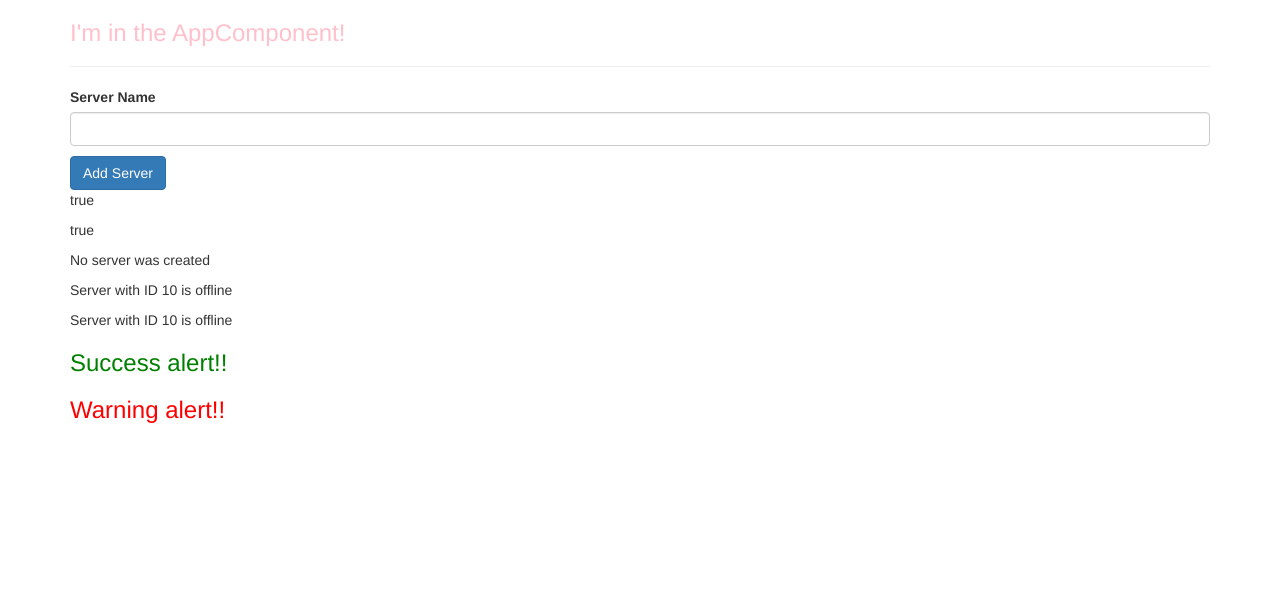
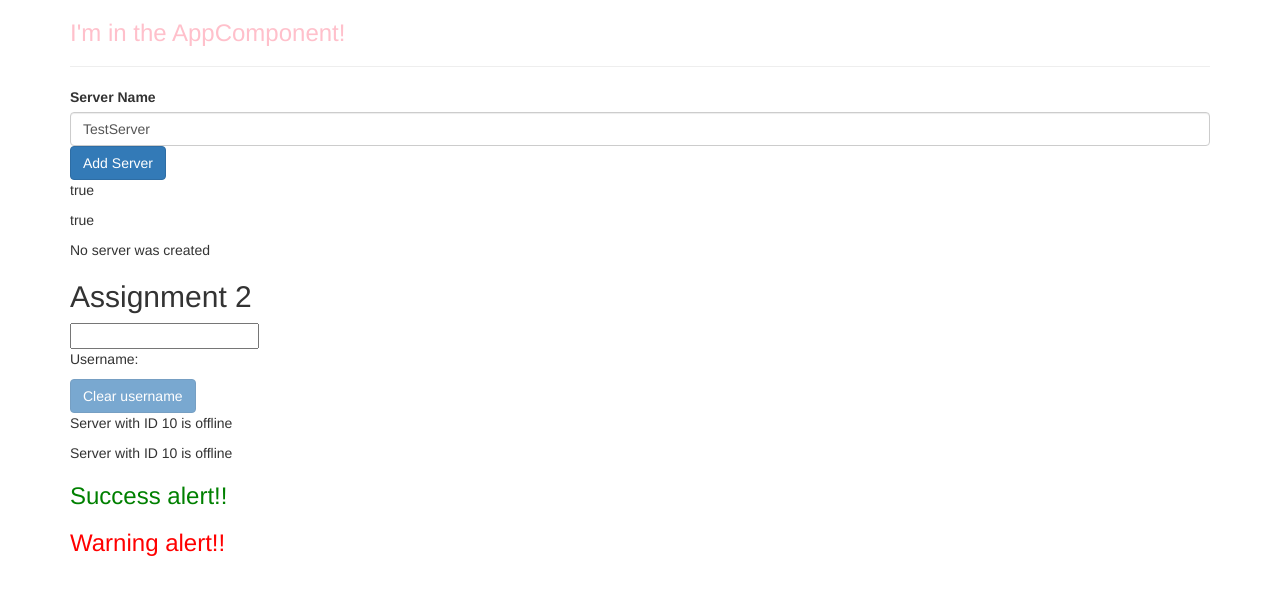
Before and after one commit to silviatejera/udemy, an Angular app: page / in a window 1280 px wide. Shown: the top 594 px of the page. Built offline with nearby package versions, Linux system fonts and the light colour scheme.

Commit message:
Assignment 2

```diff
--- a/src/app/app.module.ts
+++ b/src/app/app.module.ts
@@ -1,5 +1,5 @@
 import { NgModule } from '@angular/core';
-import { FormsModule } from '@angular/forms';
+import { FormsModule } from '@angular/forms'; //needed to use 2 way data-binding
 import { BrowserModule } from '@angular/platform-browser';
 
 import { AppComponent } from './app.component';
--- a/src/app/servers/servers.component.html
+++ b/src/app/servers/servers.component.html
@@ -1,6 +1,7 @@
 <label>Server Name</label>
-<input type="text" class="form-control" (input)="onUpdateServerName($event)">
-<p>{{serverName}}</p>
+<!-- <input type="text" class="form-control" (input)="onUpdateServerName($event)"> -->
+<input type="text" class="form-control" [(ngModel)]="serverName">
+<!-- <p>{{serverName}}</p> -->
 <button class="btn btn-primary"
 [disabled]="!allowNewServer"
 (click)="onCreateServer()">Add Server</button>
@@ -9,5 +10,10 @@
 <p>{{ allowNewServer }}</p>
 <p>{{ serverCreationStatus }}</p>
 
+<h2>Assignment 2</h2>
+<input type="text" [(ngModel)] = "username" (input)="onUserNameChange($event)">
+<p>Username: {{username}}</p>
+<button class="btn btn-primary" [disabled]="emtpyUsername" (click)="onClearUserNme()">Clear username</button>
+
 <app-server></app-server>
 <app-server></app-server>
--- a/src/app/servers/servers.component.ts
+++ b/src/app/servers/servers.component.ts
@@ -12,7 +12,9 @@ export class ServersComponent implements OnInit {
 
   allowNewServer = false;
   serverCreationStatus = 'No server was created';
-  serverName = '';
+  serverName = 'TestServer';
+  username = '';
+  emtpyUsername :boolean = true;
 
   constructor() {
     setTimeout(() => {
@@ -24,11 +26,20 @@ export class ServersComponent implements OnInit {
   }
 
   onCreateServer(){
-    this.serverCreationStatus = 'Server was created';
+    this.serverCreationStatus = 'Server was created! Name is ' + this.serverName;
   }
 
   onUpdateServerName(event: any){
     this.serverName = (<HTMLInputElement>event.target).value;
   }
 
+  onClearUserNme(){
+    this.username = '';
+    this.emtpyUsername = true;
+  }
+
+  onUserNameChange(event){
+    this.emtpyUsername = event.target.value.length==0;
+  }
+
 }
```
